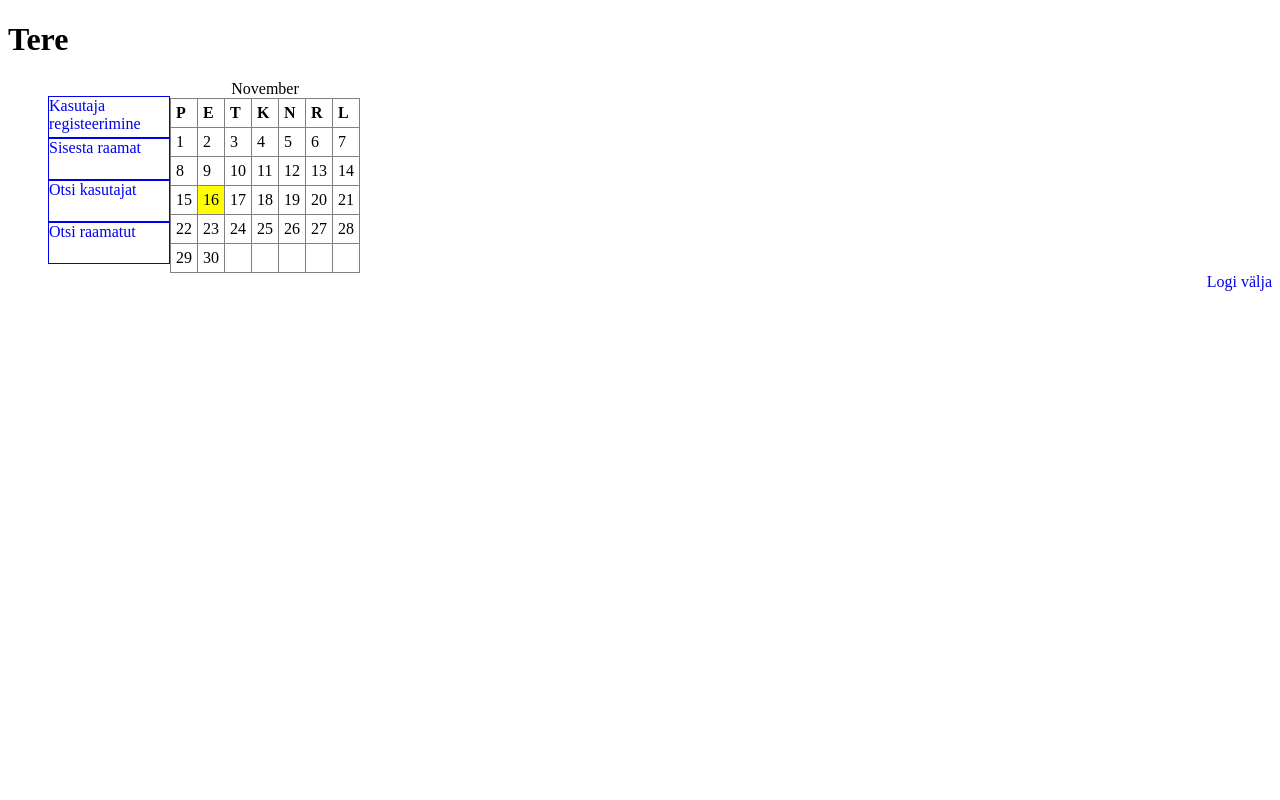
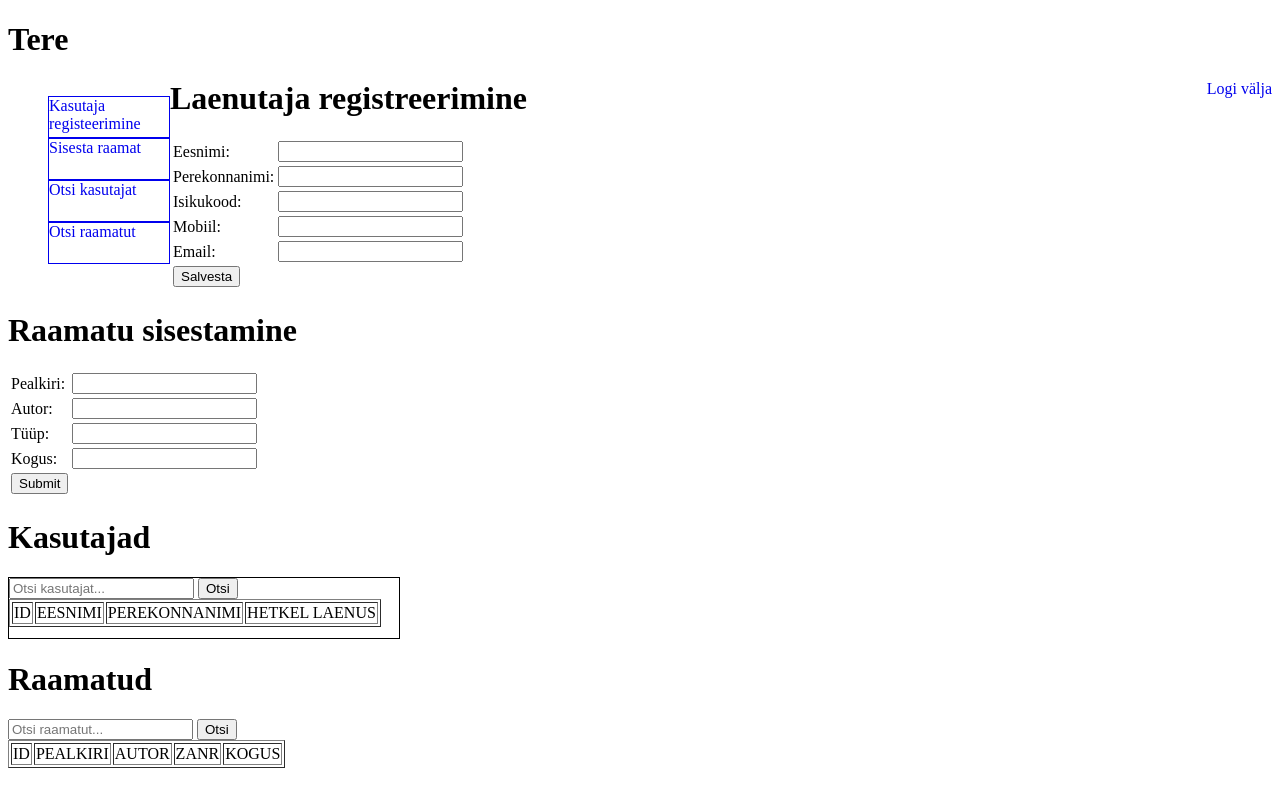
Before and after one commit to vtanel/Raamatukogu, a PHP site: page /admin_page.php in a window 1280 px wide. Run offline with PHP 8.4, Linux system fonts and the light colour scheme; a user stored in the database is signed in; data that the repository does not hold is empty.

Commit message:
Admin pagel vajutades " Kasutaja registreerimine " või mistahes lingi peale, avab samal lehel selle tegevuse, millele klikiti. [Delivers #107893556]

```diff
--- a/admin_page.php
+++ b/admin_page.php
@@ -11,9 +11,14 @@ require 'controllers/admins.php';
     <title>Raamatukogu</title>
     <meta charset="UTF-8">
     <style>
+        .search_user {
+            border: 1px solid;
+            width: 390px;
+            height: 60px;
+        }
         .navbar, ul, li {
             list-style-type: none;
-            display: inline;
+            display: inline-block;
             float: left;
         }
 
@@ -29,7 +34,17 @@ require 'controllers/admins.php';
             float: right;
         }
     </style>
-
+    <script type="text/javascript">
+        <!--
+        function toggle_visibility(id) {
+            var e = document.getElementById(id);
+            if (e.style.display == 'block')
+                e.style.display = 'none';
+            else
+                e.style.display = 'block';
+        }
+        //-->
+    </script>
 </head>
 
 <body>
@@ -38,25 +53,25 @@ require 'controllers/admins.php';
 
 <div class="navbar">
     <ul>
-        <li><a href="insert_client.php">
+        <li><a href="#" onclick="toggle_visibility('insert_client');">
                 <div class="navnupp"><span>Kasutaja registeerimine</span></div>
             </a></li>
 
         <br>
 
-        <li><a href="insert_book.php">
+        <li><a href="#" onclick="toggle_visibility('insert_book');">
                 <div class="navnupp"><span>Sisesta raamat</span></div>
             </a></li>
 
         <br>
 
-        <li><a href="search_user.php">
+        <li><a href="#" onclick="toggle_visibility('search_user');">
                 <div class="navnupp"><span>Otsi kasutajat</span></div>
             </a></li>
 
         <br>
 
-        <li><a href="search_book.php">
+        <li><a href="#" onclick="toggle_visibility('search_book');">
                 <div class="navnupp"><span>Otsi raamatut</span></div>
             </a></li>
 
@@ -66,84 +81,119 @@ require 'controllers/admins.php';
 
 </div>
 
-<!--  Calendar -->
-<?php
-$day_num = date("j"); //If today is September 29, $day_num=29
-$month_num = date("m"); //If today is September 29, $month_num=9
-$year = date("Y"); //4-digit year
-$date_today = getdate(mktime(0, 0, 0, $month_num, 1, $year)); //Returns array of date info for 1st day of this month
-$month_name = $date_today["month"]; //Example: "September" - to label the Calendar
-$first_week_day = $date_today["wday"]; //"wday" is 0-6, 0 being Sunday. This is for day 1 of this month
-
-$cont = true;
-$today = 27; //The last day of the month must be >27, so start here
-while (($today <= 32) && ($cont)) //At 32, we have to be rolling over to the next month
-{
-//Iterate through, incrementing $today
-//Get the date information for the (hypothetical) date $month_num/$today/$year
-    $date_today = getdate(mktime(0, 0, 0, $month_num, $today, $year));
-//Once $date_today's month ($date_today["mon"]) rolls over to the next month, we've found the $lastday
-    if ($date_today["mon"] != $month_num) {
-        $lastday = $today - 1; //If we just rolled over to the next month, need to subtract 1 to get our $lastday
-        $cont = false; //This kicks us out of the while loop
-    }
-    $today++;
-}
-?>
-
-<table cellspacing=0 cellpadding=5 frame='all' rules='all' style='border:#808080 1px solid;'>
-    <caption> <?php echo $month_name ?></caption>
-    <tr align=left>
-        <th>P</th>
-        <th>E</th>
-        <th>T</th>
-        <th>K</th>
-        <th>N</th>
-        <th>R</th>
-        <th>L</th>
-    </tr>
-
-    <?php
-    $day = 1; //This variable will track the day of the month
-    $wday = $first_week_day; //This variable will track the day of the week (0-6, with Sunday being 0)
-    $firstweek = true; //Initialize $firstweek variable so we can deal with it first
-    while ($day <= $lastday) //Iterate through all days of the month
-    {
-        if ($firstweek) //Special case - first week (remember we initialized $first_week_day above)
-        {
-            echo "<tr align=left>";
-            for ($i = 1; $i <= $first_week_day; $i++) {
-                echo "<td> </td>"; //Put a blank cell for each day until you hit $first_week_day
-            }
-            $firstweek = false; //Great, we're done with the blank cells
-        }
-        if ($wday == 0) //Start a new row every Sunday
-            echo "<tr align=left>";
-
-        echo "<td";
-        if ($day == $day_num) echo " bgcolor='yellow'"; //highlight TODAY in yellow
-        echo ">$day</td>";
-        if ($wday == 6)
-            echo "</tr>"; //If today is Saturday, close this row
-
-        $wday++; //Increment $wday
-        $wday = $wday % 7; //Make sure $wday stays between 0 and 6 (so when $wday++ == 7, this will take it back to 0)
-        $day++; //Increment $day
-    }
-
-    while ($wday <= 6) //Until we get through Saturday
-    {
-        echo "<td> </td>"; //Output an empty cell
-        $wday++;
-    }
-    echo "</tr></table>";
-    ?>
-
-    <!-- Calendar end -->
-
     <a href="login.php">
         <div class="log_out">Logi välja</div>
     </a>
 
+<div id="insert_client">
+    <h1><b>Laenutaja registreerimine</b></h1>
+
+    <form action="" method="POST">
+
+        <table>
+            <tr>
+                <td>Eesnimi:</td>
+                <td><input type="text" max="" name="fname"></td>
+            </tr>
+            <tr>
+                <td>Perekonnanimi:</td>
+                <td><input type="text" name="lname"></td>
+            </tr>
+            <tr>
+                <td>Isikukood:</td>
+                <td><input type="number" name="p_code"></td>
+            </tr>
+            <tr>
+                <td>Mobiil:</td>
+                <td><input type="number" name="mobile"></td>
+            </tr>
+            <tr>
+                <td>Email:</td>
+                <td><input type="text" name="e_mail"></td>
+            </tr>
+            <tr>
+                <td><input type="submit" value="Salvesta"></td>
+            </tr>
+
+
+        </table>
+    </form>
+</div>
+<div id="insert_book">
+
+
+    <h1><b>Raamatu sisestamine</b></h1>
+
+    <form action="" method="POST">
+
+        <table>
+            <tr>
+                <td>Pealkiri:</td>
+                <td><input type="text" name="title"></td>
+            </tr>
+            <tr>
+                <td>Autor:</td>
+                <td><input type="text" name="author"></td>
+            </tr>
+            <tr>
+                <td>Tüüp:</td>
+                <td><input type="text" name="type"></td>
+            </tr>
+            <tr>
+                <td>Kogus:</td>
+                <td><input type="number" name="quantity"></td>
+            </tr>
+            <tr>
+                <td><input type="submit" name="Salvesta"></td>
+            </tr>
+        </table>
+    </form>
+</div>
+<div id="search_user">
+
+
+    <h1><b>Kasutajad</b></h1>
+
+    <div class="search_user">
+
+        <form method="post">
+            <input type="search" name="search" placeholder="Otsi kasutajat..."/>
+            <input type="submit" name="submit" value="Otsi"/>
+        </form>
+
+        <table border="1px">
+
+            <thead>
+            <td>ID</td>
+            <td>EESNIMI</td>
+            <td>PEREKONNANIMI</td>
+            <td>HETKEL LAENUS</td>
+            </thead>
+
+        </table>
+
+    </div>
+</div>
+<div id="search_book">
+
+
+    <h1><b>Raamatud</b></h1>
+
+    <div class="search_book">
+        <form method="post">
+            <input type="search" name="search" placeholder="Otsi raamatut..."/>
+            <input type="submit" name="submit" value="Otsi"/>
+        </form>
+        <table border="1px">
+            <thead>
+            <td>ID</td>
+            <td>PEALKIRI</td>
+            <td>AUTOR</td>
+            <td>ZANR</td>
+            <td>KOGUS</td>
+            </thead>
+        </table>
+    </div>
+</div>
 </body>
 </html>
```
